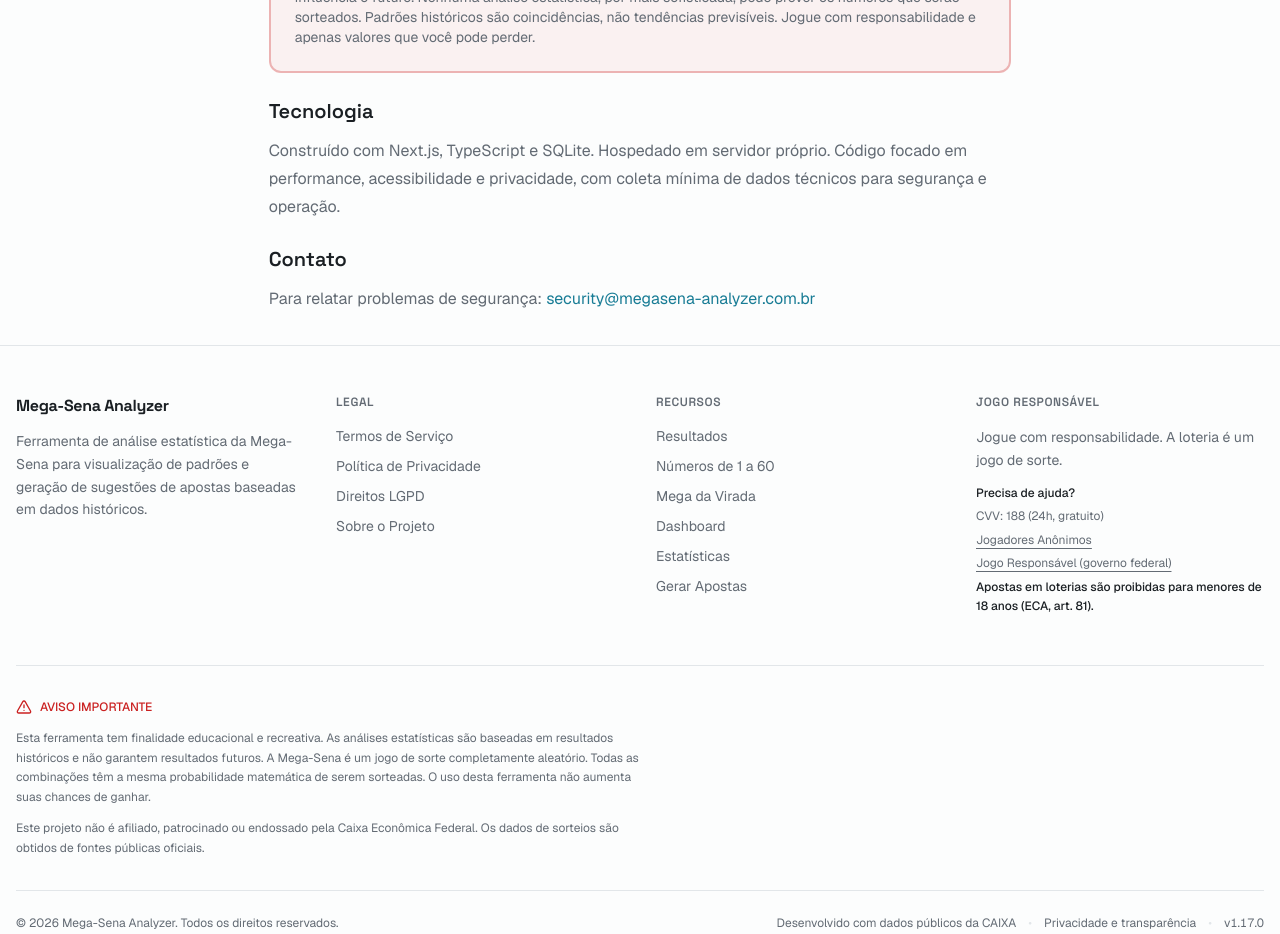
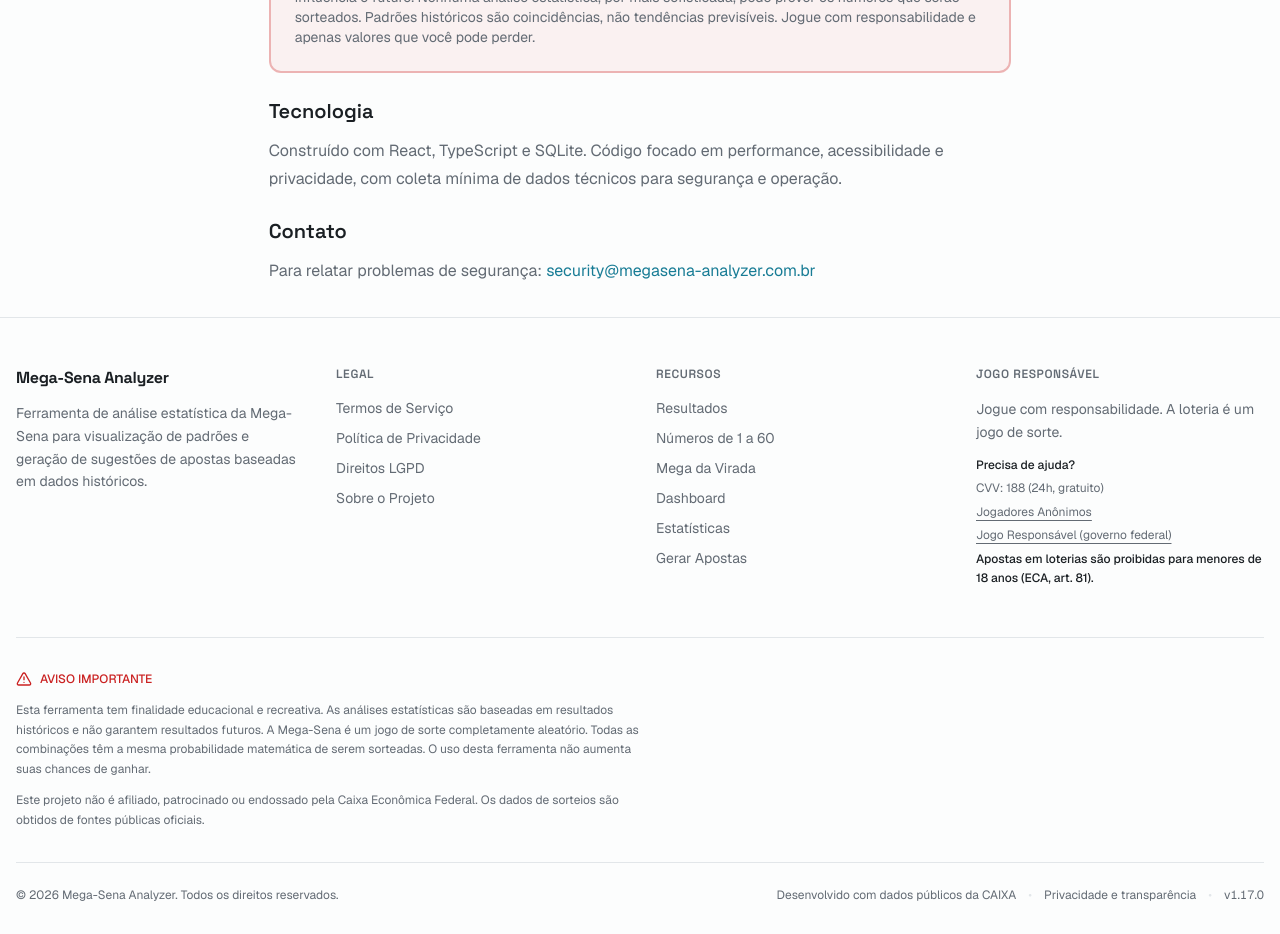
Before and after one commit to mneves75/megasena-analyser-webapp, a Next.js app: page /about in a window 1280 px wide. Shown: the part 1780-2714 px from the top of the page. Built offline with nearby package versions, Linux system fonts and the light colour scheme; no server answers.

Commit message:
docs: align public claims with scheduled data updates

```diff
--- a/app/about/page.tsx
+++ b/app/about/page.tsx
@@ -181,8 +181,8 @@
           <section className="space-y-3">
             <h2>Tecnologia</h2>
             <p>
-              Construído com Next.js, TypeScript e SQLite. Hospedado em servidor
-              próprio. Código focado em performance, acessibilidade e privacidade,
+              Construído com React, TypeScript e SQLite. Código focado em
+              performance, acessibilidade e privacidade,
               com coleta mínima de dados técnicos para segurança e operação.
             </p>
           </section>
--- a/lib/i18n.ts
+++ b/lib/i18n.ts
@@ -127,8 +127,8 @@
         description: 'Crie apostas baseadas em estratégias avançadas',
       },
       {
-        title: 'Análise em Tempo Real',
-        description: 'Dados atualizados da API oficial da CAIXA',
+        title: 'Análise do Histórico',
+        description: 'Estatísticas dos concursos disponíveis na base',
       },
     ],
     disclaimer: {
```
